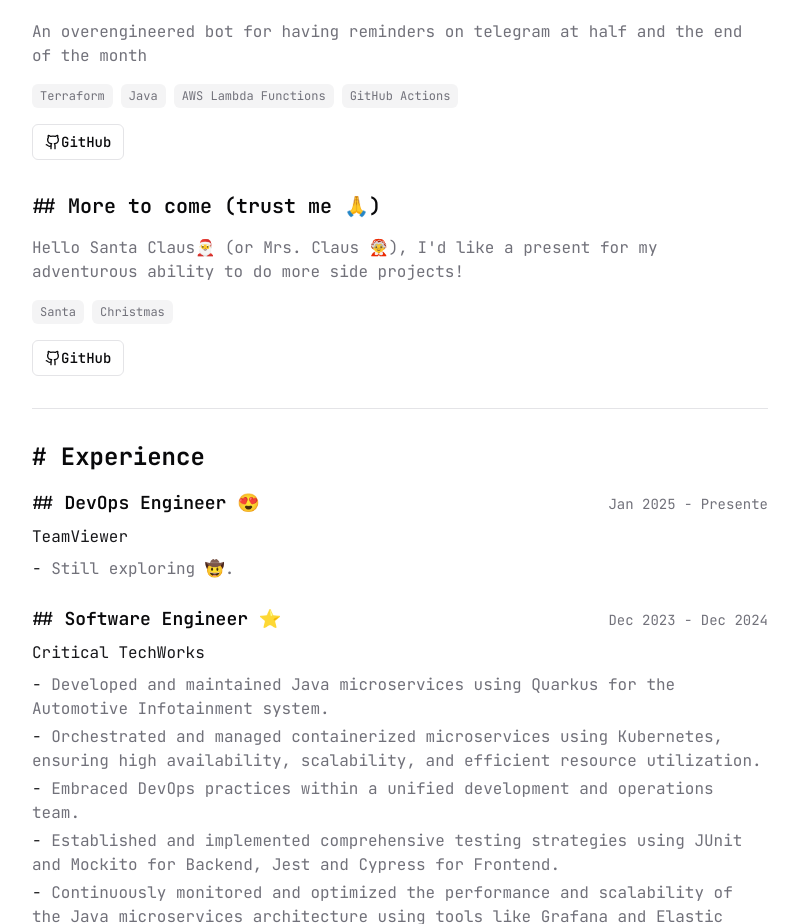
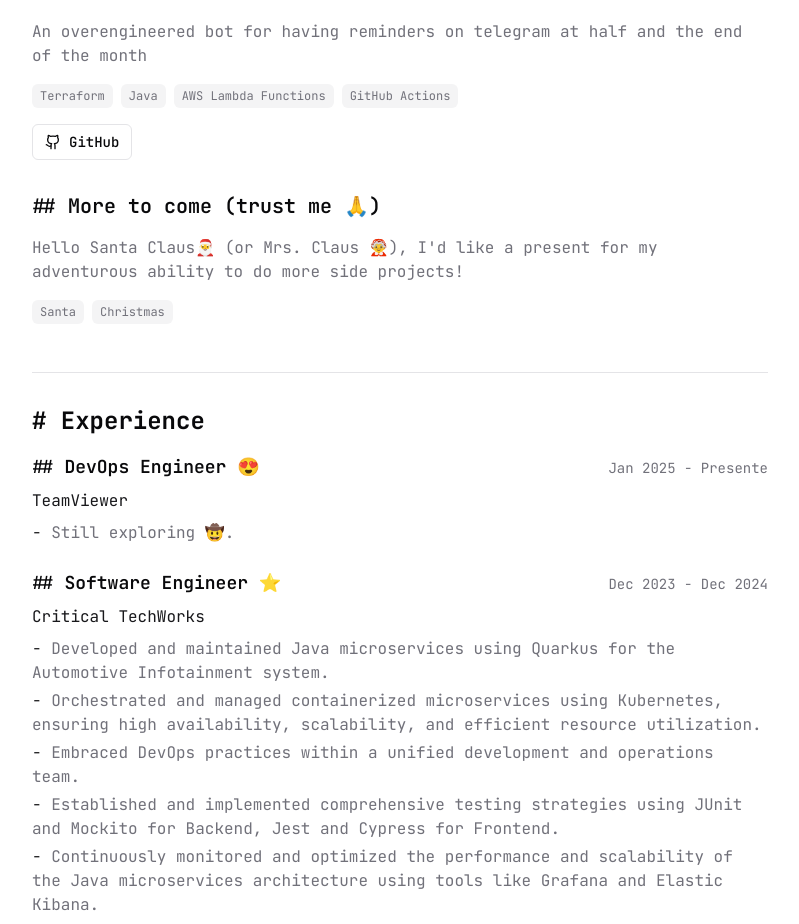
Before and after one commit to andresousadotpt/portfolio, a Next.js app: page / in a window 1280 px wide. Shown: the part 1190-2114 px from the top of the page, without its empty margins (240-1039 px from the left). Built offline with nearby package versions, Linux system fonts and the light colour scheme.

Commit message:
again... Frontend 🤬

```diff
--- a/components/projects.tsx
+++ b/components/projects.tsx
@@ -68,7 +68,12 @@
                         />
 
                         <div className="flex gap-3">
-                            <Button variant="outline" size="sm" asChild>
+                            <Button
+                                className={project.links.github ? "" : "hidden"}
+                                variant="outline"
+                                size="sm"
+                                asChild
+                            >
                                 <a
                                     href={
                                         project.links.github
@@ -77,12 +82,7 @@
                                     }
                                     target="_blank"
                                     rel="noopener noreferrer"
-                                    className={
-                                        "flex items-center gap-2 " +
-                                        project.links.github
-                                            ? "hidden"
-                                            : ""
-                                    }
+                                    className="flex items-center gap-2"
                                 >
                                     <Github className="h-4 w-4" />
                                     GitHub
```
